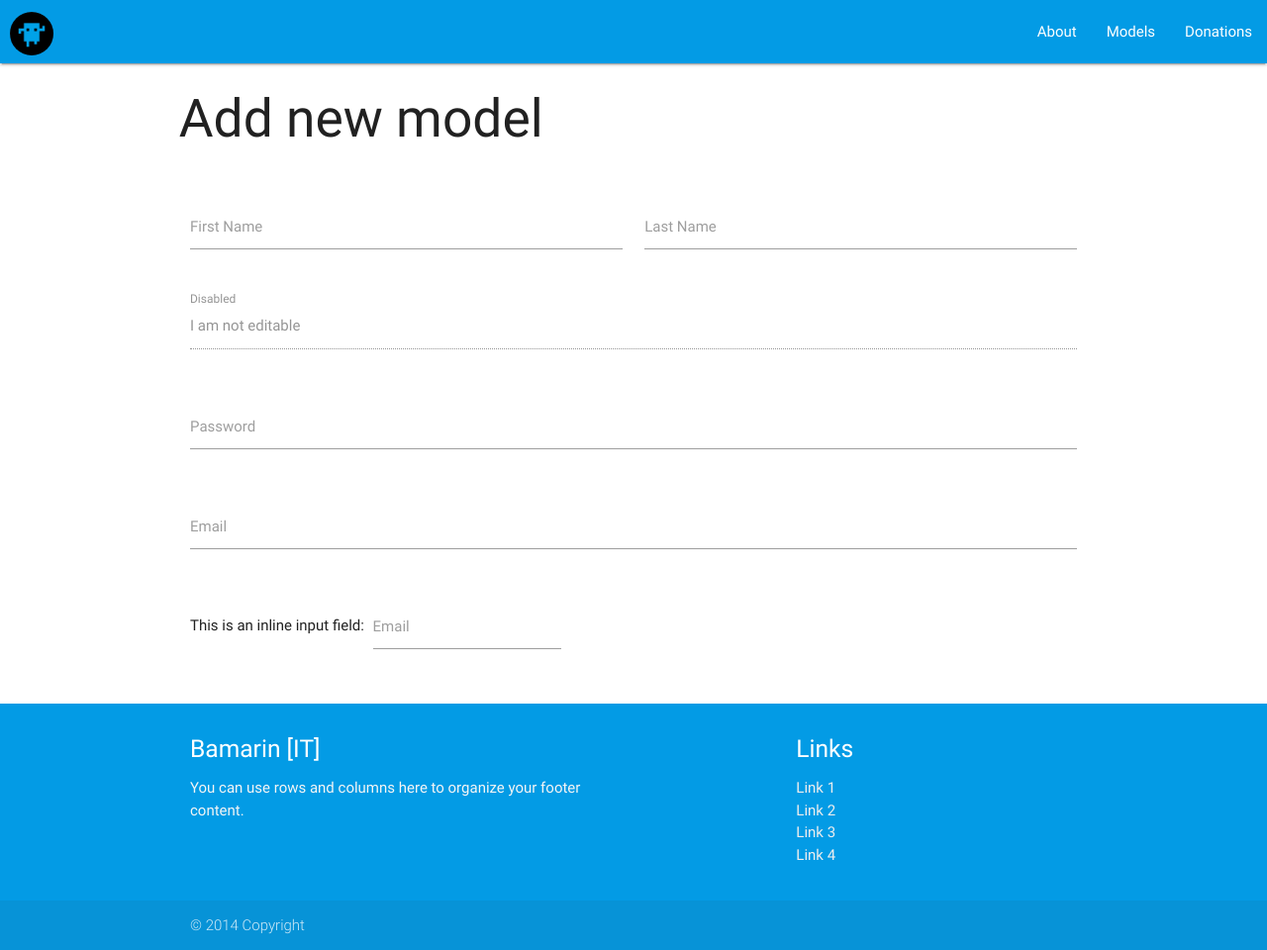
After one commit to Bamarin/website, a PHP site: page /models-manager.php in a window 1280 px wide. The commit adds this page. Shown: the whole page at 99% size. Run offline with PHP 8.4, Linux system fonts and the light colour scheme; some libraries are stand-ins or nearby versions.

Commit message:
minor bugfixing

```diff
--- a/admin.php
+++ b/admin.php
@@ -24,7 +24,7 @@
     <div class="valign-wrapper row">
       <div class="col card hoverable s10 pull-s1 m6 pull-m3 l4 pull-l4">
         <h3 class="center">Admin panel</h3>
-        <form id="form-admin" role="form" class="login-form" method="post" action="login.php">
+        <form id="form-admin" role="form" class="login-form" method="post" action="login.php" onsubmit="return ">
           <div class="card-content">
             <span class="card-title">Login</span>
             <div class="row">
@@ -40,7 +40,9 @@
           </div>
           <div class="card-action right-align">
             <input type="reset" id="reset" class="btn-flat grey-text waves-effect">
-            <input type="submit" class="btn blue waves-effect waves-light" value="Login">
+            <button type="submit" class="btn blue waves-effect waves-light" value="Login">
+              Login
+            </button>
           </div>
         </form>
       </div>
--- a/login.php
+++ b/login.php
@@ -35,7 +35,7 @@ foreach($parsed_json as $elem) {
 }
 
 if($_SESSION["logged"] == true) {
-  header("location:prova.php");
+  header("location:models-manager.php");
 } else {
   header("location:admin.php");
 }
--- /dev/null
+++ b/models-manager.php
@@ -0,0 +1,91 @@
+<?php
+  session_start();
+?>
+<!DOCTYPE html>
+<html>
+  <head>
+    <!--Import Google Icon Font-->
+    <link href="https://fonts.googleapis.com/icon?family=Material+Icons" rel="stylesheet">
+    <!--Import materialize.css-->
+    <link type="text/css" rel="stylesheet" href="css/materialize.min.css"  media="screen,projection"/>
+    <link type="text/css" rel="stylesheet" href="css/logo.css"  media="screen,projection"/>
+
+    <!--Let browser know website is optimized for mobile-->
+    <meta name="viewport" content="width=device-width, initial-scale=1.0"/>
+  </head>
+
+  <body>
+    <?php
+      include 'navbar.php';
+    ?>
+    <div class="container">
+      <div class="row">
+        <h2>Add new model</h2>
+      </div>
+        <div class="row">
+          <form class="col s12">
+            <div class="row">
+              <div class="input-field col s6">
+                <input id="first_name" type="text" class="validate">
+                <label for="first_name">First Name</label>
+              </div>
+              <div class="input-field col s6">
+                <input id="last_name" type="text" class="validate">
+                <label for="last_name">Last Name</label>
+              </div>
+            </div>
+            <div class="row">
+              <div class="input-field col s12">
+                <input disabled value="I am not editable" id="disabled" type="text" class="validate">
+                <label for="disabled">Disabled</label>
+              </div>
+            </div>
+            <div class="row">
+              <div class="input-field col s12">
+                <input id="password" type="password" class="validate">
+                <label for="password">Password</label>
+              </div>
+            </div>
+            <div class="row">
+              <div class="input-field col s12">
+                <input id="email" type="email" class="validate">
+                <label for="email">Email</label>
+              </div>
+            </div>
+            <div class="row">
+              <div class="col s12">
+                This is an inline input field:
+                <div class="input-field inline">
+                  <input id="email" type="email" class="validate">
+                  <label for="email" data-error="wrong" data-success="right">Email</label>
+                </div>
+              </div>
+            </div>
+          </form>
+   </div>
+    </div>
+
+    <?php
+      include 'footer.php';
+    ?>
+
+    <!--JavaScript at end of body for optimized loading-->
+    <script type="text/javascript" src="https://code.jquery.com/jquery-3.2.1.min.js"></script>
+    <script type="text/javascript" src="js/materialize.min.js"></script>
+    <script type="text/javascript" src="js/navbar.js"></script>
+    <script type="text/javascript" src="js/parallax.js"></script>
+    <!--SCRIPT TO DINAMICALLY INSTANTIATE THE DETAIL PAGE OF EACH MODEL (yet to be implemented)--!>
+    <!--script type="tetx/javascript" src="js/model.js"></script--!>
+    <script src="https://ajax.googleapis.com/ajax/libs/jquery/3.3.1/jquery.min.js"></script>
+    <script>
+      $(document).ready(function(){
+        $(".card-image").click(function(){
+          <?php
+		$_SESSION["model"] = "Model X" ;
+	  ?>
+        });
+      });
+    </script>
+  </body>
+</html>
+<!-- vim: set filetype=eruby.html : -->
```
